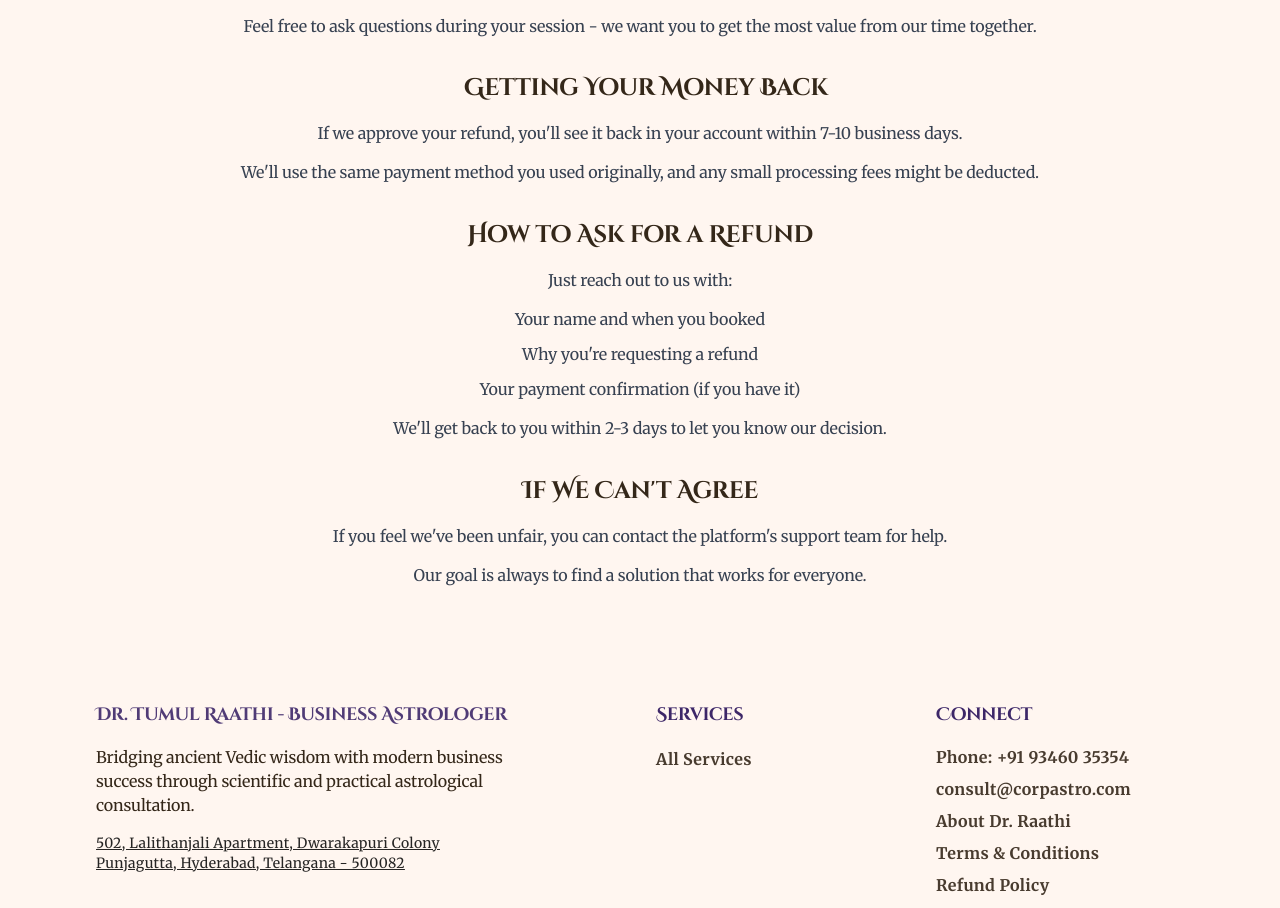
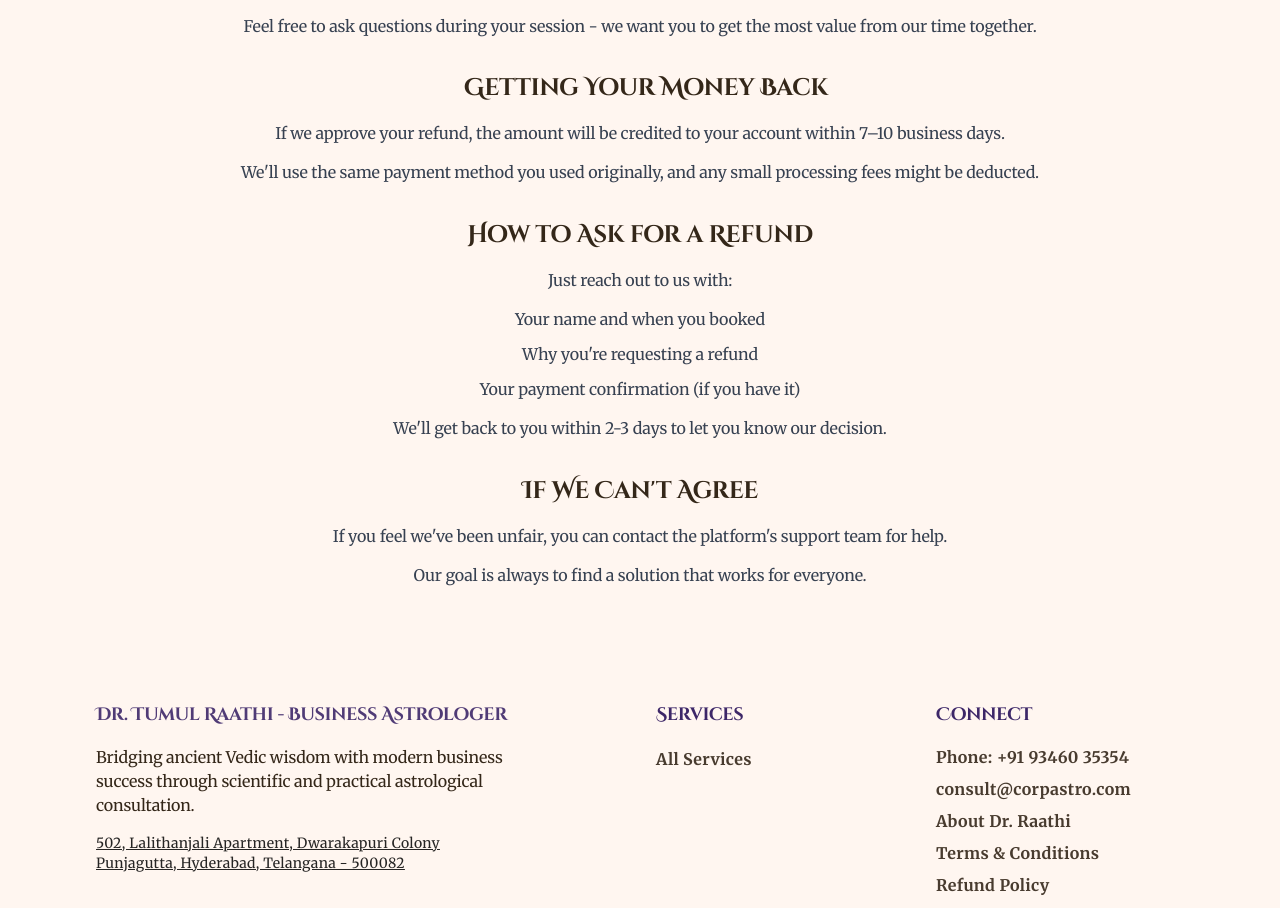
Before and after one commit to Project-Corp-Astro/astro-portfolio, a React (Vite) app in the folder tumul_sir/: page /refund-policy in a window 1280 px wide. Shown: the part 1082-1990 px from the top of the page. Built offline with nearby package versions, Linux system fonts and the light colour scheme; no server answers; grey boxes are pictures that could not be loaded.

Commit message:
credit-edits

```diff
--- a/tumul_sir/src/pages/RefundPolicy.tsx
+++ b/tumul_sir/src/pages/RefundPolicy.tsx
@@ -93,7 +93,7 @@ const RefundPolicy = () => {
                 Getting Your Money Back
               </h2>
               <div className="text-center text-gray-700 font-semibold leading-relaxed space-y-3">
-                <p>If we approve your refund, you'll see it back in your account within 7-10 business days.</p>
+                <p>If we approve your refund, the amount will be credited to your account within 7–10 business days.</p>
                 <p>We'll use the same payment method you used originally, and any small processing fees might be deducted.</p>
               </div>
             </section>
```
